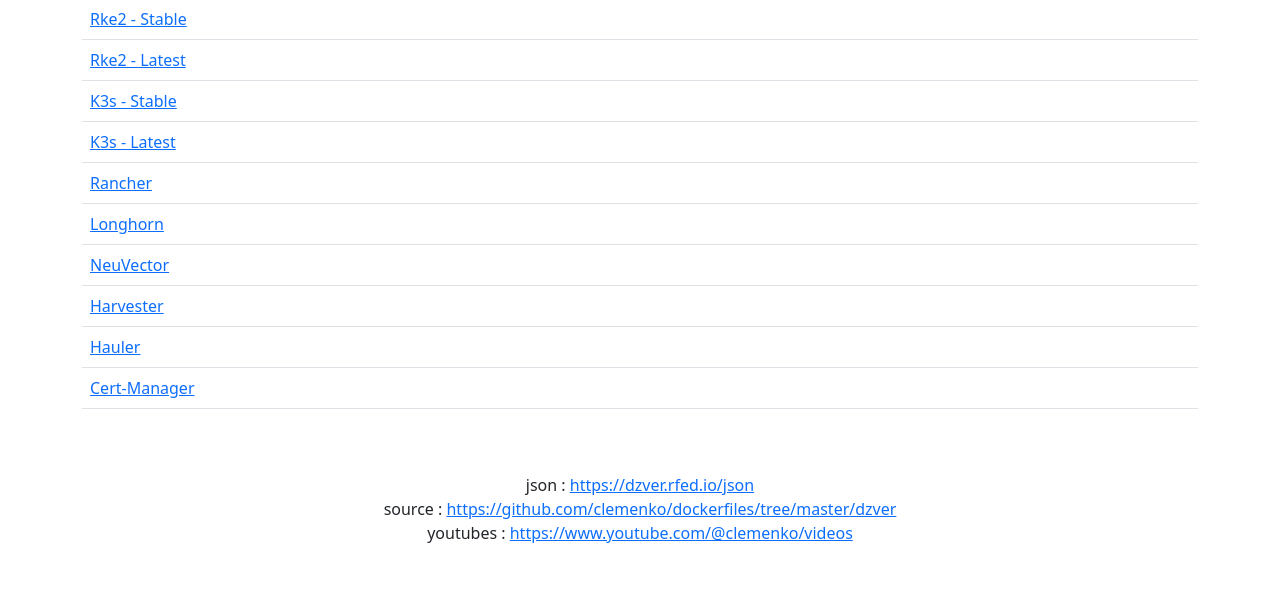
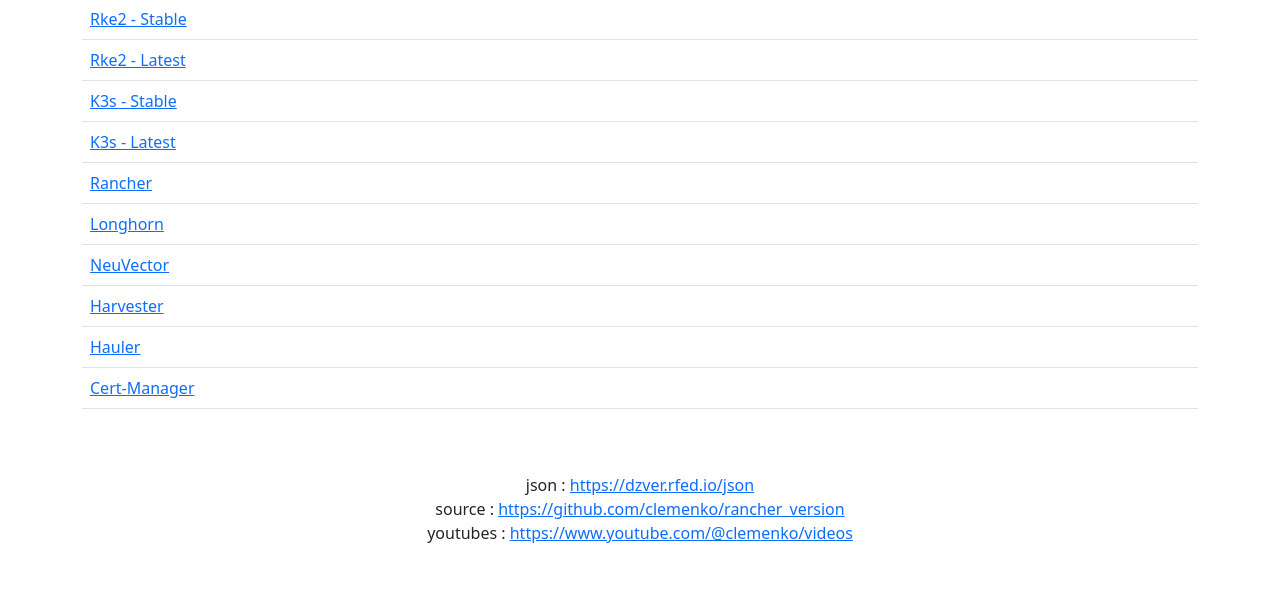
Before and after one commit to clemenko/rancher_version, a Flask app: template templates/index.html in a window 1280 px wide. Shown: the part 111-707 px from the top of the page. Run offline with Flask 3, Linux system fonts and the light colour scheme; the template is opened without the code that fills it, so the values that code supplies are empty; some libraries are stand-ins or nearby versions.

Commit message:
updated repo

```diff
--- a/templates/index.html
+++ b/templates/index.html
@@ -55,7 +55,7 @@
       </table>
       <br><br>
       json : <a href="https://dzver.rfed.io/json">https://dzver.rfed.io/json</a><br>
-      source : <a href="https://github.com/clemenko/dockerfiles/tree/master/dzver">https://github.com/clemenko/dockerfiles/tree/master/dzver</a><br>
+      source : <a href="https://github.com/clemenko/rancher_version">https://github.com/clemenko/rancher_version</a><br>
       youtubes : <a href="https://www.youtube.com/@clemenko/videos">https://www.youtube.com/@clemenko/videos</a>
     </div>
   </center>
```
